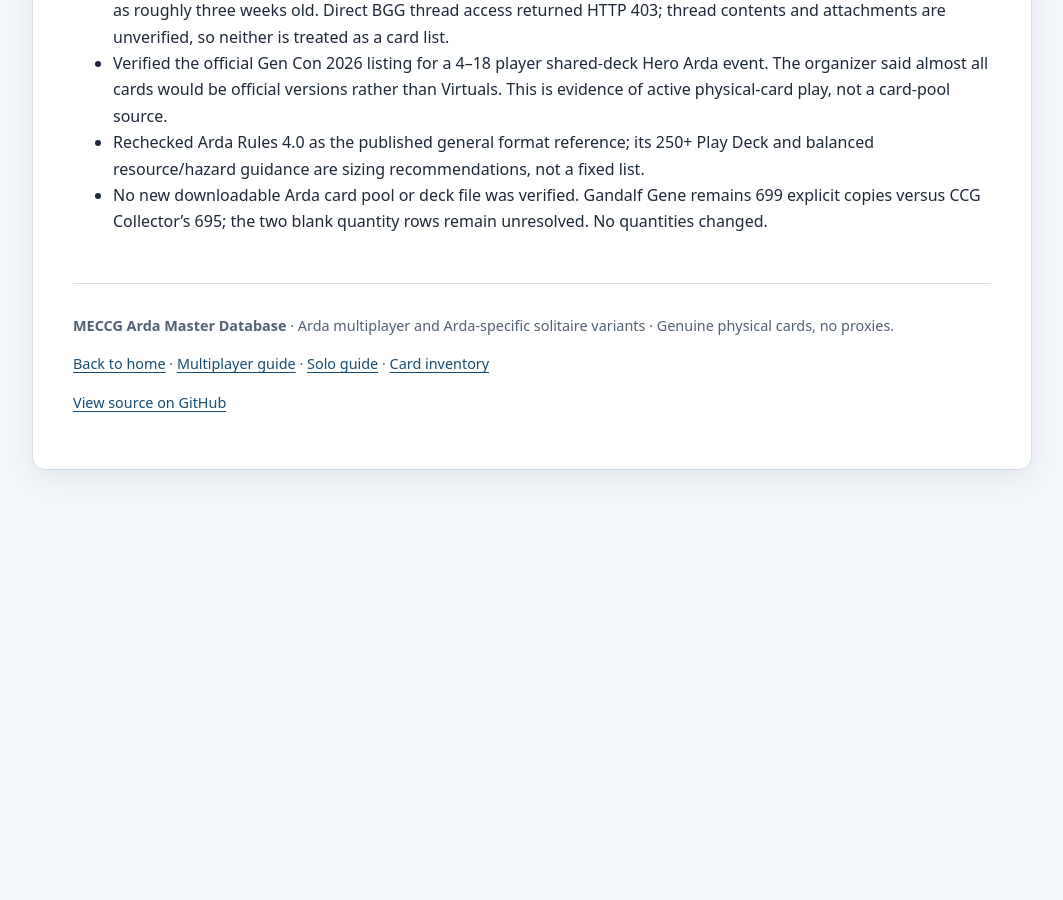
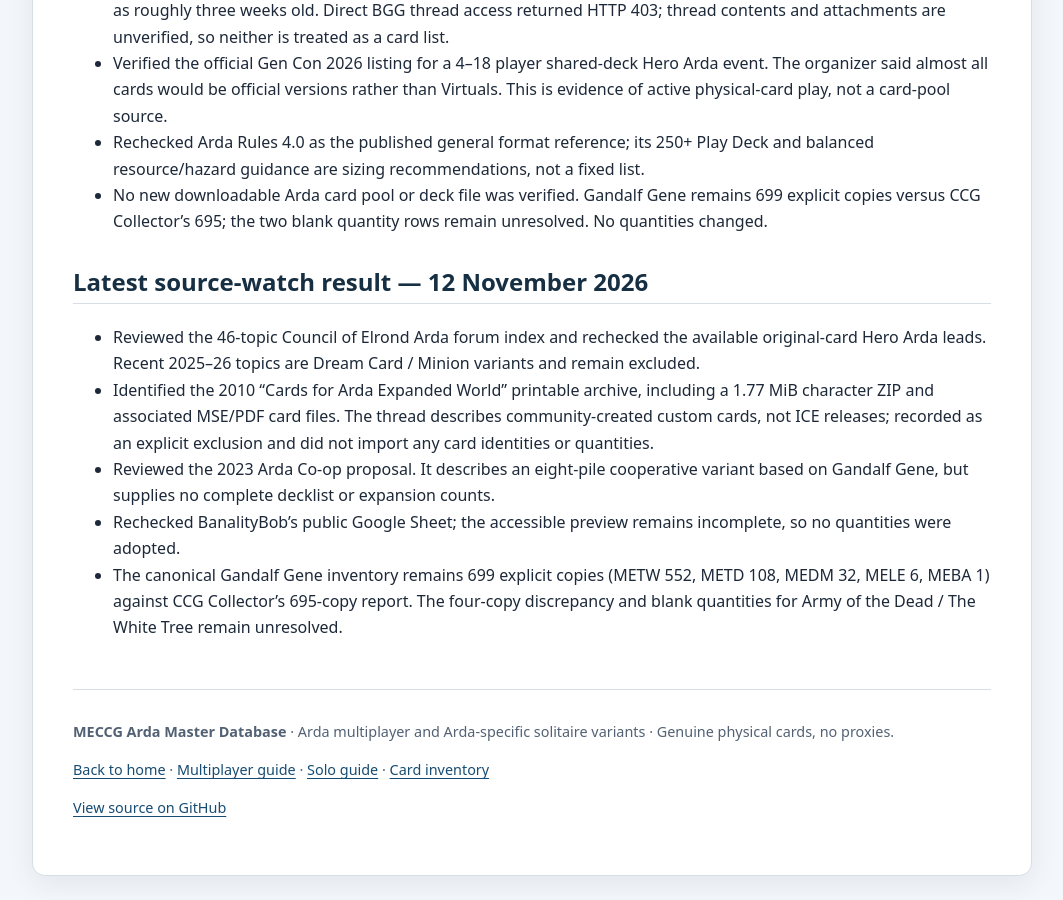
Before and after one commit to JamSpot/meccg-arda-master-database, a Jekyll site: the page built from docs/research-progress.md, in a window 1280 px wide and 900 px high, scrolled down 7174 px. Shown: the whole window, without its empty margins (108-1171 px from the left). Built offline with Jekyll 4.4.1, drawn with Linux system fonts in a browser that asks for light colours; our own code applies the rules of GitHub Pages for plain Markdown files; before the commit the page ends 7668 px from its top, so only the background shows below that.

Commit message:
Record 12 November Arda source review

```diff
--- a/docs/research-progress.md
+++ b/docs/research-progress.md
@@ -135,3 +135,12 @@ The original Gandalf Gene workbook and a separate Jose-san Arda workbook are par
 - Verified the official Gen Con 2026 listing for a 4–18 player shared-deck Hero Arda event. The organizer said almost all cards would be official versions rather than Virtuals. This is evidence of active physical-card play, not a card-pool source.
 - Rechecked Arda Rules 4.0 as the published general format reference; its 250+ Play Deck and balanced resource/hazard guidance are sizing recommendations, not a fixed list.
 - No new downloadable Arda card pool or deck file was verified. Gandalf Gene remains 699 explicit copies versus CCG Collector's 695; the two blank quantity rows remain unresolved. No quantities changed.
+
+
+## Latest source-watch result — 12 November 2026
+
+- Reviewed the 46-topic Council of Elrond Arda forum index and rechecked the available original-card Hero Arda leads. Recent 2025–26 topics are Dream Card / Minion variants and remain excluded.
+- Identified the 2010 “Cards for Arda Expanded World” printable archive, including a 1.77 MiB character ZIP and associated MSE/PDF card files. The thread describes community-created custom cards, not ICE releases; recorded as an explicit exclusion and did not import any card identities or quantities.
+- Reviewed the 2023 Arda Co-op proposal. It describes an eight-pile cooperative variant based on Gandalf Gene, but supplies no complete decklist or expansion counts.
+- Rechecked BanalityBob's public Google Sheet; the accessible preview remains incomplete, so no quantities were adopted.
+- The canonical Gandalf Gene inventory remains 699 explicit copies (METW 552, METD 108, MEDM 32, MELE 6, MEBA 1) against CCG Collector's 695-copy report. The four-copy discrepancy and blank quantities for Army of the Dead / The White Tree remain unresolved.
```
